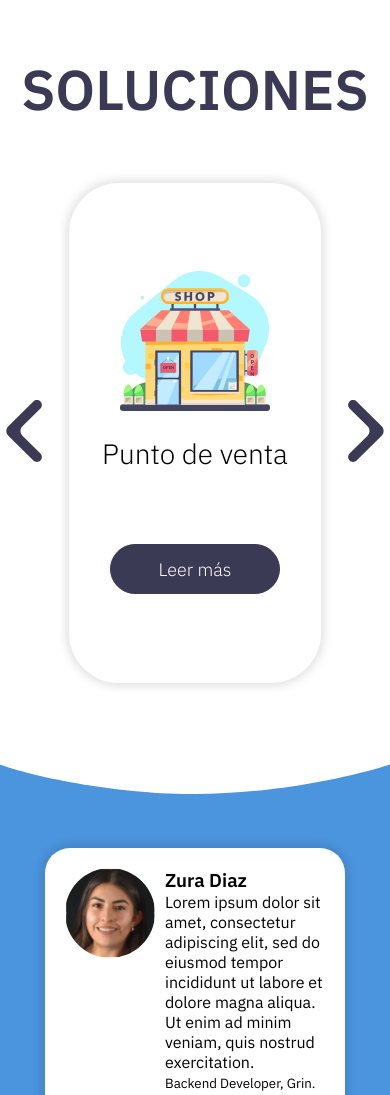
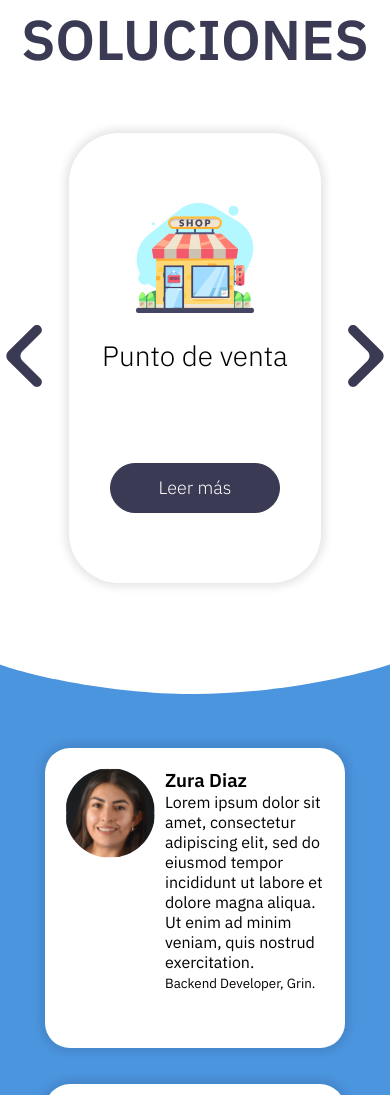
Before and after one commit to sebastianluna1202/Actisis, a plain HTML site: page index.html in a window 390 px wide. Shown: the part 3773-4868 px from the top of the page. Drawn offline with Linux system fonts and the light colour scheme.

Commit message:
bugfixed#3

```diff
--- a/styles/styles.css
+++ b/styles/styles.css
@@ -264,7 +264,8 @@ header nav ul li a {
 .container .card h3 {
   font-size: 28px;
   font-weight: 300;
-  margin-bottom: 48px;
+  margin-bottom: 32px;
+  min-height: 70px;
 }
 .container .card img {
   height: 140px;
@@ -625,8 +626,15 @@ footer ul li a:hover {
     width: 40px;
   }
   .container .card {
+    height: 450px;
     min-width: 100%;
     margin: 0 30px;
+  }
+  .container .card img {
+    height: 110px;
+  }
+  .container .card h3 {
+    max-width: 90%;
   }
   .curva-blanca {
     width: 100%;
@@ -652,7 +660,7 @@ footer ul li a:hover {
     align-self: center;
   }
   .section-6 h2 {
-    font-size: 56px;
+    font-size: 44px;
   }
   .section-6 form {
     width: 100%;
```
